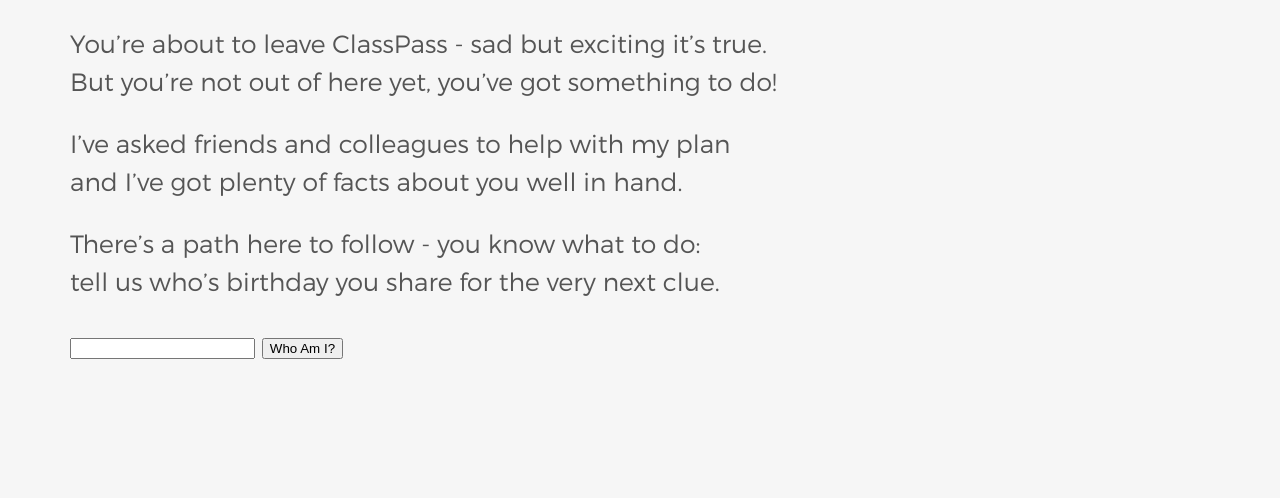
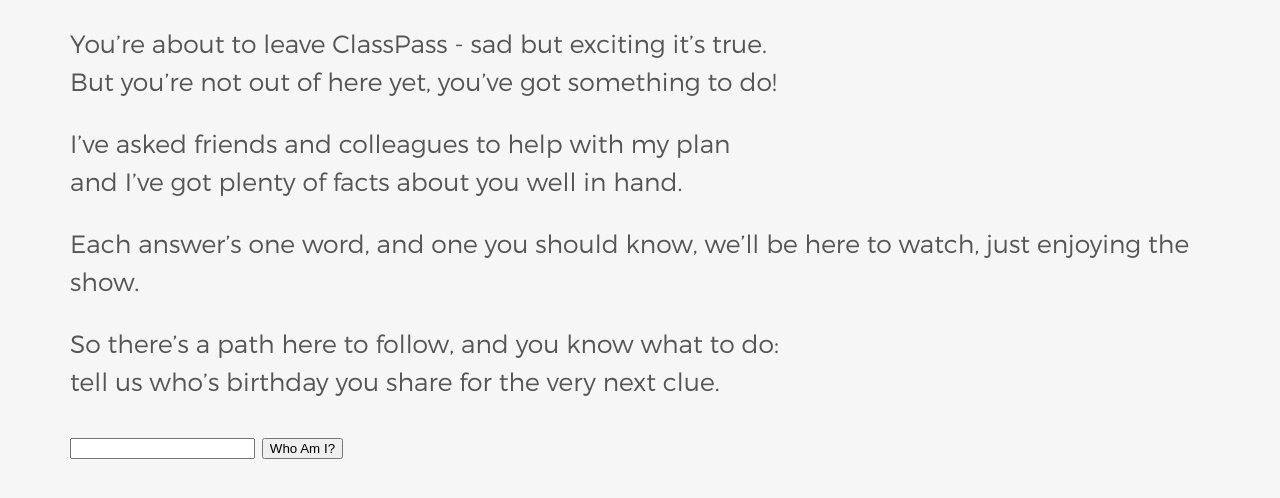
Before and after one commit to jacob-meacham/jacob-meacham.github.io, a Jekyll site: the page built from puzzle/angela/start/index.md, in a window 1280 px wide. Shown: the top 498 px of the page. Built offline with Jekyll 4.4.1, drawn with Linux system fonts in a browser that asks for light colours.

Commit message:
Add to the puzzle

```diff
--- a/puzzle/angela/start/index.md
+++ b/puzzle/angela/start/index.md
@@ -9,7 +9,10 @@
 I've asked friends and colleagues to help with my plan<br>
 and I've got plenty of facts about you well in hand.
 
-There's a path here to follow - you know what to do:<br>
+Each answer's one word, and one you should know,
+we'll be here to watch, just enjoying the show.
+
+So there's a path here to follow, and you know what to do:<br>
 tell us who's birthday you share for the very next clue.
 
 <input id="guess" name="guess" />
```
